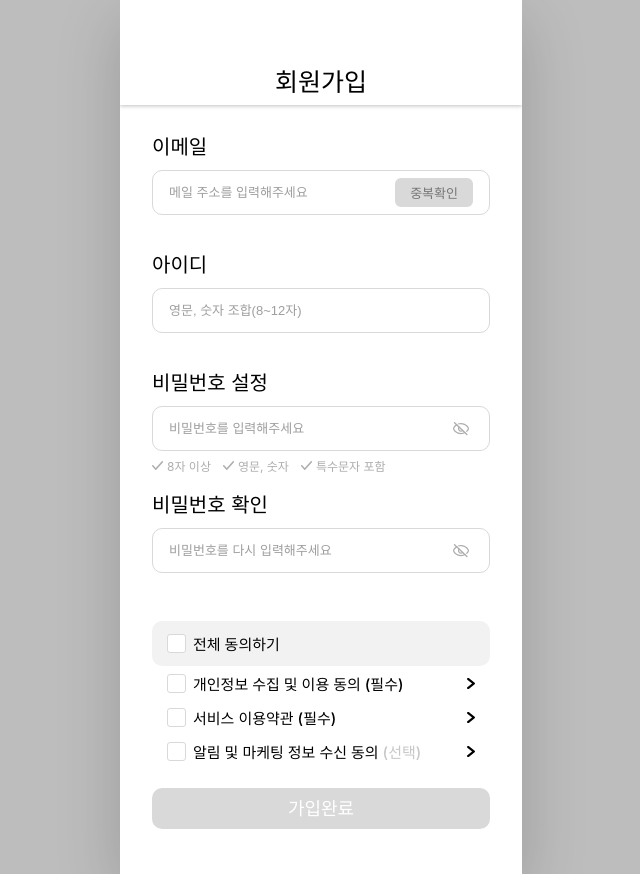
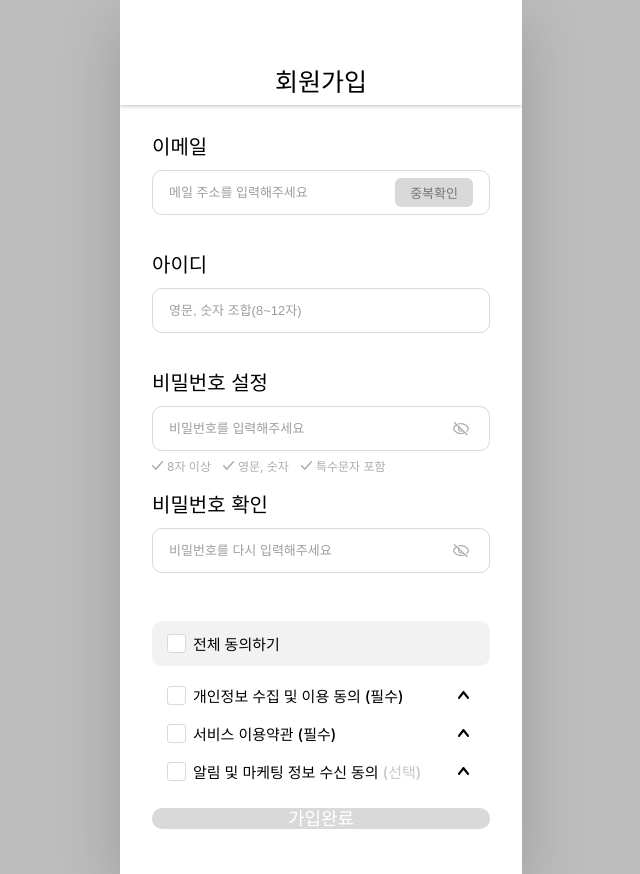
Before and after one commit to DWLLCH/DWLLCH_FE, a React (Create React App) app: page /signup in a window 1280 px wide. Shown: the whole page, without its empty margins (319-959 px from the left). Built offline with nearby package versions, Linux system fonts and the light colour scheme; a web font is replaced by a local one.

Commit message:
feat: 회원가입 약관 본문 및 펼치기 UI 구현

```diff
--- /dev/null
+++ b/src/components/TermsContent.jsx
@@ -0,0 +1,24 @@
+import '../styles/TermsContent.css';
+
+function TermsContent({ sections, footer }) {
+  return (
+    <div className="terms-content">
+      {sections.map((section) => (
+        <div className="terms-content-section" key={section.heading}>
+          <p className="terms-content-heading">{section.heading}</p>
+          {section.text && <p className="terms-content-text">{section.text}</p>}
+          {section.bullets && (
+            <ul className="terms-content-bullets">
+              {section.bullets.map((bullet) => (
+                <li key={bullet}>{bullet}</li>
+              ))}
+            </ul>
+          )}
+        </div>
+      ))}
+      {footer && <p className="terms-content-footer">{footer}</p>}
+    </div>
+  );
+}
+
+export default TermsContent;
--- /dev/null
+++ b/src/constants/terms.js
@@ -0,0 +1,72 @@
+export const TERMS_CONTENT = {
+  privacy: {
+    sections: [
+      {
+        heading: '1. 수집하는 개인정보',
+        text: 'Fledge는 맞춤형 자립 지원정보를 제공하기 위해 다음과 같은 정보를 수집합니다.',
+        bullets: [
+          '이메일 주소',
+          '아이디',
+          '생년월일',
+          '거주지역',
+          '보호유형 및 보호종료 관련 정보',
+          '주거 형태 및 주거 상황',
+          '소득 및 경제활동 정보',
+          '학업 및 취업 상태',
+          '현재 받고 있는 지원 정보',
+          '서비스 이용 과정에서 생성되는 정보',
+        ],
+      },
+      {
+        heading: '2. 수집 및 이용 목적',
+        text: '수집한 정보는 다음의 목적으로 이용됩니다.',
+        bullets: [
+          '사용자에게 맞는 지원사업 추천',
+          '지원사업 신청 가능성 확인',
+          '맞춤형 자립정보 및 AI 브리핑 제공',
+          '신청기간 및 주요 정보 알림',
+          'AI 챗봇을 통한 맞춤형 상담 지원',
+          '서비스 개선 및 이용자 분석',
+        ],
+      },
+      {
+        heading: '3. 보유 및 이용 기간',
+        text: '회원 탈퇴 시까지 보유하며, 관련 법령에 따라 보존이 필요한 경우 해당 기간 동안 보관합니다.',
+      },
+    ],
+  },
+  terms: {
+    sections: [
+      {
+        heading: '제1조 목적',
+        text: '본 약관은 Fledge가 제공하는 AI 기반 자립 지원정보 서비스의 이용과 관련하여 서비스와 이용자의 권리·의무 및 책임사항을 규정합니다.',
+      },
+      {
+        heading: '제2조 서비스의 이용',
+        text: 'Fledge는 사용자의 입력정보를 바탕으로 자립 관련 지원사업 및 정보를 탐색하고 이해할 수 있도록 돕습니다.',
+      },
+      {
+        heading: '제3조 정보의 정확성',
+        text: 'Fledge가 제공하는 정보는 사용자의 의사결정을 돕기 위한 참고 정보이며, 실제 지원 대상 여부 및 신청 가능 여부는 각 지원사업의 공식 공고 및 담당 기관의 최종 확인을 기준으로 합니다.',
+      },
+      {
+        heading: '제4조 AI 서비스',
+        text: 'AI가 제공하는 정보에는 오류가 포함될 수 있으며, 중요한 지원 신청 및 행정적 의사결정이 필요한 경우 공식 기관의 정보를 함께 확인해야 합니다.',
+      },
+    ],
+  },
+  marketing: {
+    sections: [
+      {
+        heading: '알림 및 마케팅 정보 수신 동의',
+        text: 'Fledge에서 제공하는 새로운 지원사업, 자립 관련 콘텐츠, 이벤트 및 서비스 소식을 받아볼 수 있습니다.',
+        bullets: ['새로운 지원사업 안내', '관심 분야 콘텐츠', 'Fledge 서비스 및 이벤트 안내'],
+      },
+      {
+        heading: '수신 방법',
+        bullets: ['앱 푸시', '이메일'],
+      },
+    ],
+    footer: '동의하지 않아도 Fledge 이용이 가능합니다.',
+  },
+};
--- a/src/pages/SignUp.jsx
+++ b/src/pages/SignUp.jsx
@@ -4,8 +4,11 @@ import TextField from '../components/TextField';
 import DuplicateCheckButton from '../components/DuplicateCheckButton';
 import Checkbox from '../components/Checkbox';
 import Button from '../components/Button';
-import arrowRight from '../assets/arrow_right.svg';
+import TermsContent from '../components/TermsContent';
+import arrowBottom from '../assets/arrow_bottom.svg';
+import arrowUp from '../assets/arrow_up.svg';
 import { checkEmailDuplicate } from '../api/auth';
+import { TERMS_CONTENT } from '../constants/terms';
 import { getPasswordRules, isValidEmail, isValidId } from '../utils/validators';
 import '../styles/SignUp.css';
 
@@ -14,6 +17,11 @@ function SignUp() {
   const [form, setForm] = useState({ email: '', id: '', password: '', passwordConfirm: '' });
   const [emailStatus, setEmailStatus] = useState('idle');
   const [agreements, setAgreements] = useState({ privacy: false, terms: false, marketing: false });
+  const [expandedTerms, setExpandedTerms] = useState({
+    privacy: false,
+    terms: false,
+    marketing: false,
+  });
   const emailCheckId = useRef(0);
 
   const passwordRules = getPasswordRules(form.password);
@@ -50,6 +58,10 @@ function SignUp() {
 
   const handleToggleOne = (key) => {
     setAgreements((prev) => ({ ...prev, [key]: !prev[key] }));
+  };
+
+  const handleToggleExpand = (key) => {
+    setExpandedTerms((prev) => ({ ...prev, [key]: !prev[key] }));
   };
 
   const isFormValid =
@@ -193,6 +205,7 @@ function SignUp() {
               전체 동의하기
             </label>
           </div>
+          <div className="signup-term-group">
             <div className="signup-term">
               <Checkbox
                 id="agree-privacy"
@@ -203,8 +216,24 @@ function SignUp() {
               <label htmlFor="agree-privacy" className="signup-term-label">
                 개인정보 수집 및 이용 동의 (필수)
               </label>
-            <img src={arrowRight} alt="" className="signup-term-arrow" />
+              <button
+                type="button"
+                className="signup-term-arrow-btn"
+                onClick={() => handleToggleExpand('privacy')}
+                aria-expanded={expandedTerms.privacy}
+                aria-label="개인정보 수집 및 이용 동의 내용 보기"
+              >
+                <img
+                  src={expandedTerms.privacy ? arrowBottom : arrowUp}
+                  alt=""
+                  className="signup-term-arrow"
+                />
+              </button>
             </div>
+            {expandedTerms.privacy && <TermsContent {...TERMS_CONTENT.privacy} />}
+          </div>
+
+          <div className="signup-term-group">
             <div className="signup-term">
               <Checkbox
                 id="agree-terms"
@@ -215,8 +244,24 @@ function SignUp() {
               <label htmlFor="agree-terms" className="signup-term-label">
                 서비스 이용약관 (필수)
               </label>
-            <img src={arrowRight} alt="" className="signup-term-arrow" />
+              <button
+                type="button"
+                className="signup-term-arrow-btn"
+                onClick={() => handleToggleExpand('terms')}
+                aria-expanded={expandedTerms.terms}
+                aria-label="서비스 이용약관 내용 보기"
+              >
+                <img
+                  src={expandedTerms.terms ? arrowBottom : arrowUp}
+                  alt=""
+                  className="signup-term-arrow"
+                />
+              </button>
             </div>
+            {expandedTerms.terms && <TermsContent {...TERMS_CONTENT.terms} />}
+          </div>
+
+          <div className="signup-term-group">
             <div className="signup-term">
               <Checkbox
                 id="agree-marketing"
@@ -227,7 +272,21 @@ function SignUp() {
               <label htmlFor="agree-marketing" className="signup-term-label">
                 알림 및 마케팅 정보 수신 동의 <span className="signup-term-optional">(선택)</span>
               </label>
-            <img src={arrowRight} alt="" className="signup-term-arrow" />
+              <button
+                type="button"
+                className="signup-term-arrow-btn"
+                onClick={() => handleToggleExpand('marketing')}
+                aria-expanded={expandedTerms.marketing}
+                aria-label="알림 및 마케팅 정보 수신 동의 내용 보기"
+              >
+                <img
+                  src={expandedTerms.marketing ? arrowBottom : arrowUp}
+                  alt=""
+                  className="signup-term-arrow"
+                />
+              </button>
+            </div>
+            {expandedTerms.marketing && <TermsContent {...TERMS_CONTENT.marketing} />}
           </div>
         </div>
 
--- a/src/styles/SignUp.css
+++ b/src/styles/SignUp.css
@@ -26,6 +26,11 @@
   display: flex;
   flex-direction: column;
   padding: 26px 32px 45px;
+  scrollbar-width: none;
+}
+
+.signup-body::-webkit-scrollbar {
+  display: none;
 }
 
 .signup-field {
@@ -102,6 +107,15 @@
   flex-direction: column;
 }
 
+.signup-term-group + .signup-term-group {
+  margin-top: 4px;
+}
+
+.signup-term-group .terms-content {
+  margin-right: 15px;
+  margin-left: 41px;
+}
+
 .signup-term {
   display: flex;
   align-items: center;
@@ -112,6 +126,7 @@
 
 .signup-term--all {
   height: 45px;
+  margin-bottom: 12px;
   border-radius: 10px;
   background-color: #f2f2f2;
 }
@@ -121,15 +136,32 @@
   font-size: 15px;
   font-weight: 500;
   color: #000;
+  word-break: keep-all;
 }
 
 .signup-term-optional {
   color: rgba(173, 173, 173, 0.68);
 }
 
+.signup-term-arrow-btn {
+  display: flex;
+  align-items: center;
+  justify-content: center;
+  padding: 6px;
+  border: none;
+  background: none;
+  cursor: pointer;
+  outline: none;
+}
+
+.signup-term-arrow-btn:focus-visible {
+  outline: 2px solid #4fae7c;
+  outline-offset: 2px;
+}
+
 .signup-term-arrow {
-  width: 8px;
-  height: 11px;
+  width: 11px;
+  height: 8px;
 }
 
 .signup-body .btn-full {
--- /dev/null
+++ b/src/styles/TermsContent.css
@@ -0,0 +1,49 @@
+.terms-content {
+  margin-top: 8px;
+  padding: 16px;
+  border: 1px solid #d9d9d9;
+  border-radius: 10px;
+  background-color: #fff;
+}
+
+.terms-content-section + .terms-content-section {
+  margin-top: 14px;
+}
+
+.terms-content-heading {
+  margin: 0 0 6px;
+  font-size: 13px;
+  font-weight: 600;
+  color: #202020;
+  word-break: keep-all;
+}
+
+.terms-content-text {
+  margin: 0;
+  font-size: 12px;
+  line-height: 1.6;
+  color: #666;
+  word-break: keep-all;
+}
+
+.terms-content-bullets {
+  margin: 6px 0 0;
+  padding-left: 16px;
+  list-style: disc;
+}
+
+.terms-content-bullets li {
+  font-size: 12px;
+  line-height: 1.7;
+  color: #666;
+  word-break: keep-all;
+}
+
+.terms-content-footer {
+  margin: 14px 0 0;
+  padding-top: 12px;
+  border-top: 1px solid #ececec;
+  font-size: 12px;
+  color: #adadad;
+  word-break: keep-all;
+}
```
Also changed, not shown: src/assets/arrow_bottom.svg, src/assets/arrow_up.svg (added). Lines whose indentation alone changed are shown as unchanged.
